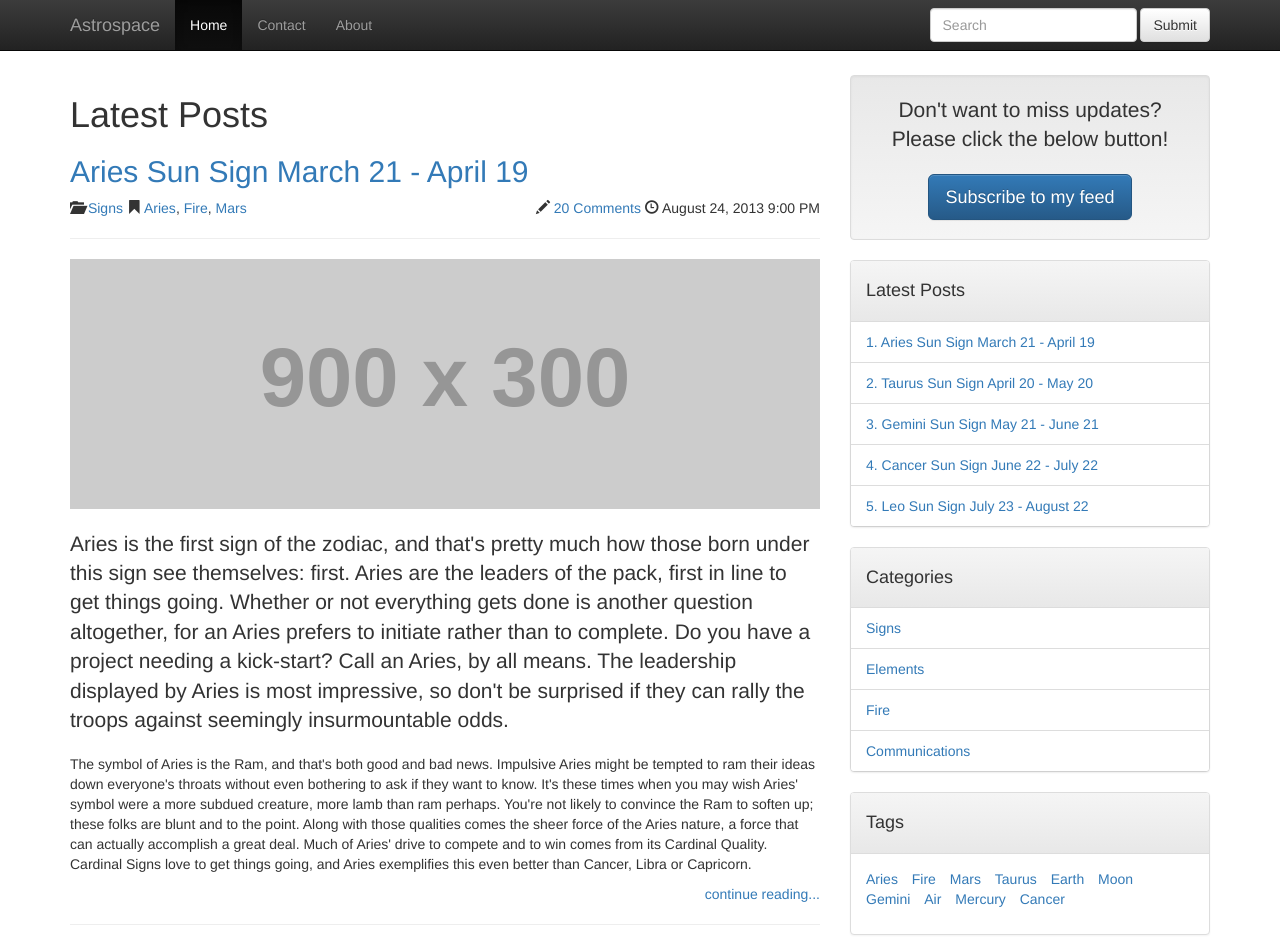
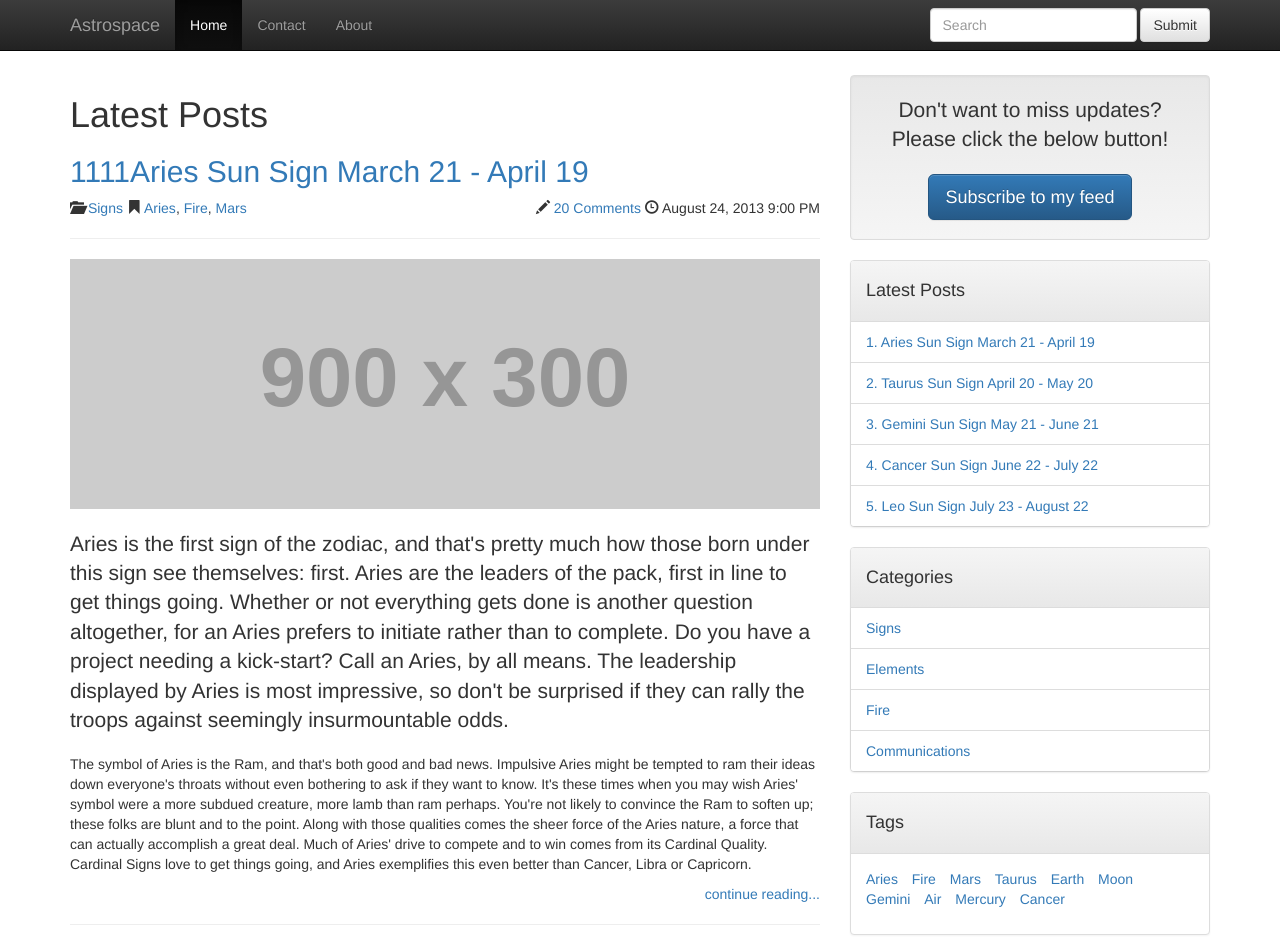
Before and after one commit to VanAnhTo/MyBlogTemplate, a plain HTML site: page index.html in a window 1280 px wide. Shown: the top 938 px of the page. Drawn offline with Linux system fonts and the light colour scheme; placeholder pictures from the web are drawn by us.

Commit message:
Update index.html

```diff
--- a/index.html
+++ b/index.html
@@ -54,7 +54,7 @@
                 <h1>Latest Posts</h1>
 
                 <article>
-                    <h2><a href="singlepost.html">Aries Sun Sign March 21 - April 19</a></h2>
+                    <h2><a href="singlepost.html">1111Aries Sun Sign March 21 - April 19</a></h2>
                      <div class="row">
                         <div class="group1 col-sm-6 col-md-6">
                             <span class="glyphicon glyphicon-folder-open"></span>  <a href="#">Signs</a>
```
